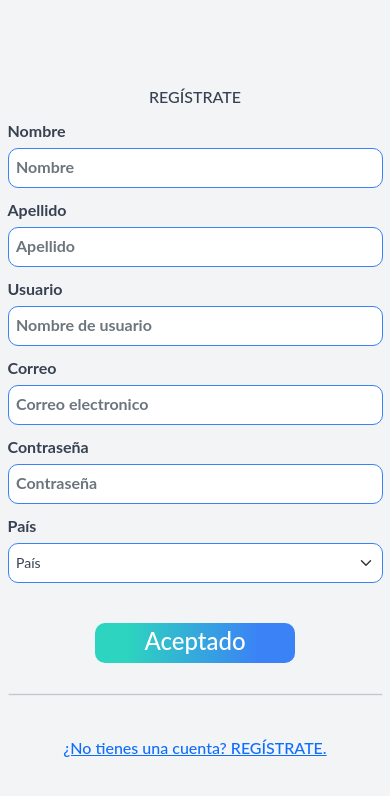
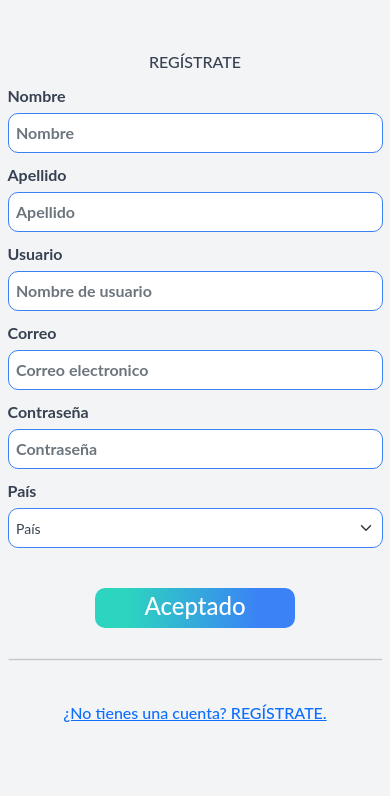
Before and after one commit to Ivan6801/Neviki-Development, a plain HTML site: page Registrar.html in a window 390 px wide. Drawn offline with nearby package versions, Linux system fonts and the light colour scheme.

Commit message:
Responsive de design

```diff
--- a/css/styles.scss
+++ b/css/styles.scss
@@ -523,7 +523,9 @@ select.form-select  {
 .Registrar {
     max-width: 900px;
     margin: 0 auto;
-    height: 100vh;
+    height: auto;
+    padding-top: 50px;
+    padding-bottom: 50px;
     display: flex;
     justify-content: center;
     align-items: center;
```
Also changed, not shown: css/styles.css, 1 other file.
